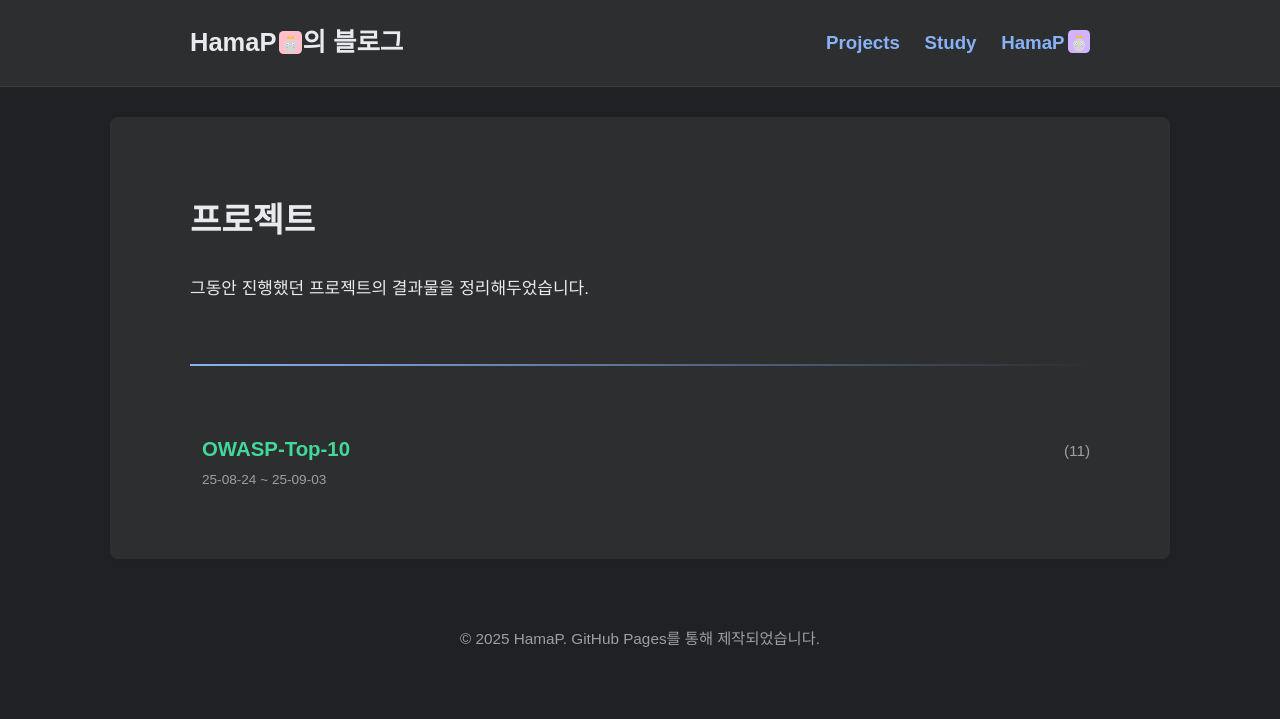
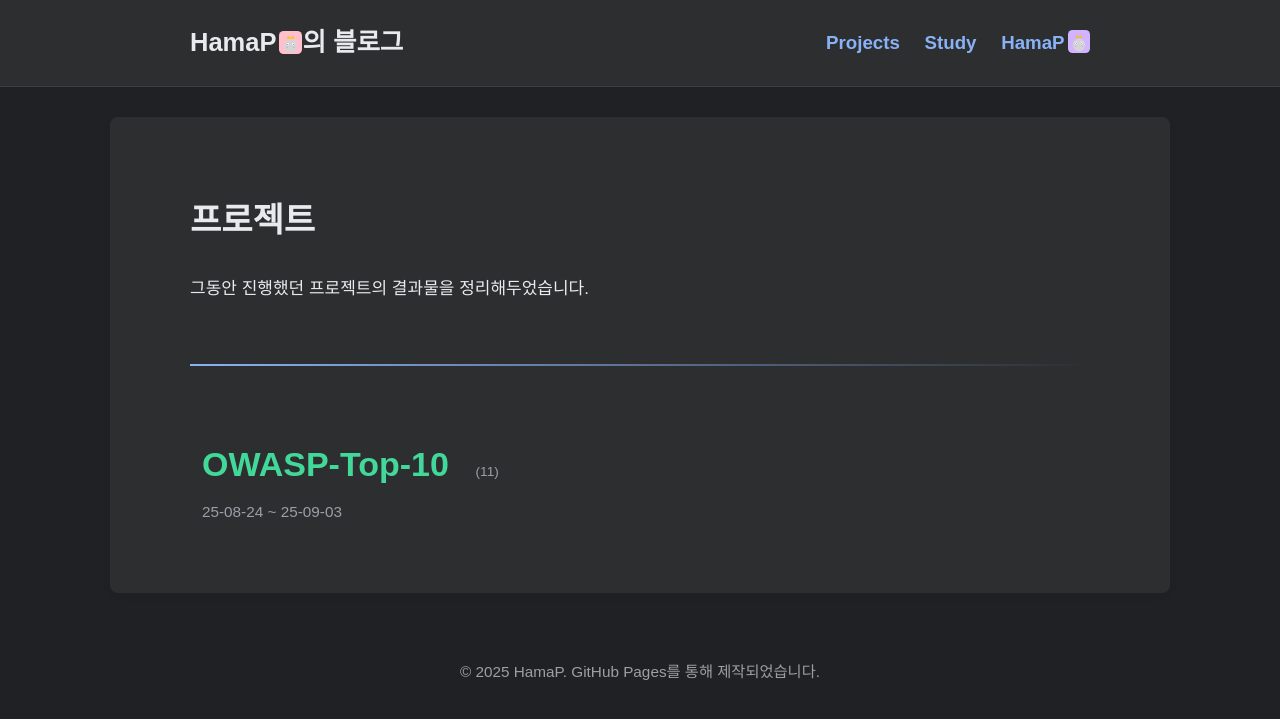
Before and after one commit to HamaP0/HamaP0.github.io, a Jekyll site: the page built from projects.html, in a window 1280 px wide. Shown: the top 719 px of the page. Built offline with Jekyll 4.4.1, drawn with Linux system fonts in a browser that asks for light colours; some web fonts are replaced.

Commit message:
Update style.scss

```diff
--- a/assets/css/style.scss
+++ b/assets/css/style.scss
@@ -532,7 +532,7 @@ h1 .signature-icon {
 
 /*
    ==========================================================================
-   (신규 추가) 요청사항 반영을 위한 CSS
+   (신규 추가) 요청사항 반영을 위한 CSS (v2)
    ==========================================================================
 */
 
@@ -540,35 +540,35 @@ h1 .signature-icon {
 .post-date {
   font-size: 0.9em;
   color: var(--footer-text);
-  text-align: center; /* 제목과 동일하게 중앙 정렬 */
+  text-align: center;
   margin-top: 0;
 }
 
-/* --- 카테고리 목록: 제목과 개수를 한 줄에 배치 --- */
-.category-item-container {
-  display: flex;
-  justify-content: space-between;
-  align-items: baseline; /* 텍스트 하단 정렬 */
+/* --- 카테고리 목록: 제목 폰트 크기 H2 수준으로 키우기 --- */
+.category-list a {
+  font-size: 2em; /* H2와 유사한 크기로 대폭 상향 */
+  font-weight: 600;
+  padding: 8px 12px;
 }
 
-/* --- 카테고리 목록: 게시글 개수 스타일 --- */
+/* --- 카테고리 목록: 게시글 개수 (초록색) 스타일 --- */
 .post-count {
-  font-size: 0.9em;
+  font-size: 0.8em; /* 제목(2em) 기준 상대 크기 */
   font-weight: normal;
   color: var(--footer-text);
-  padding-left: 10px; /* 제목과 살짝 간격 띄우기 */
+  padding-left: 10px;
 }
 
 /* --- 카테고리 목록: 날짜 범위 스타일 --- */
 .post-date-range {
-  font-size: 0.8em;
+  font-size: 0.9em; /* 기본 폰트(17px) 기준 */
   color: var(--footer-text);
-  padding-left: 12px; /* 제목과 동일한 위치에서 시작하도록 조정 */
-  margin-top: -5px; /* 제목과의 간격 줄이기 */
+  padding-left: 12px;
+  margin-top: -5px;
 }
 
-/* --- 금색 카테고리: [숫자] 부분 스타일 --- */
+/* --- 금색 카테고리: [개수] 부분 스타일 --- */
 .category-count-bracket {
-  font-size: 0.9em;
+  font-size: 0.8em; /* 제목(2em) 기준 상대 크기 */
   font-weight: normal;
 }
```
